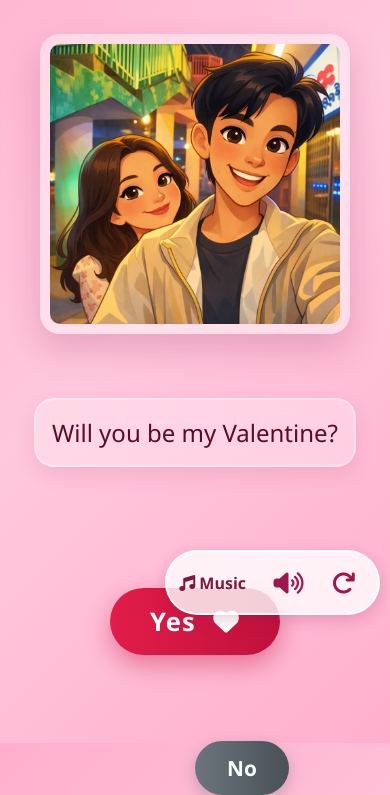
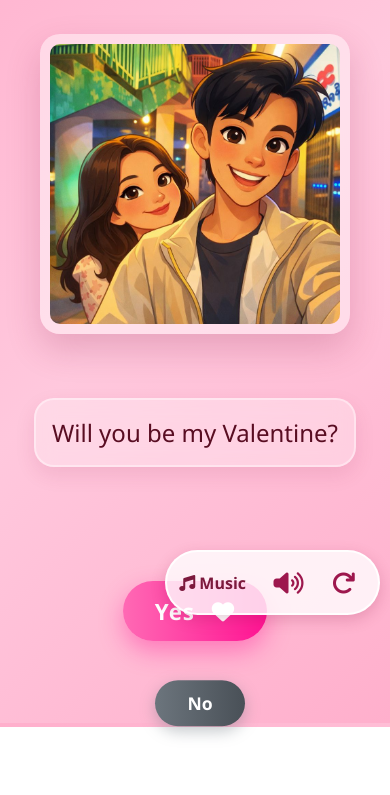
Before and after one commit to Alice-hmoo/Test, a plain HTML site: page index.html in a window 390 px wide. Shown: the part 219-1014 px from the top of the page. After the commit the page ends 946 px from the top, so only its background shows below. Drawn offline with Linux system fonts and the light colour scheme.

Commit message:
Update index.html

```diff
--- a/index.html
+++ b/index.html
@@ -94,36 +94,39 @@
         .buttons-container {
             position: relative;
             margin-top: 2rem;
-            min-height: 200px;
+            min-height: 180px;
             width: 100%;
-            max-width: 600px;
+            max-width: 500px;
             display: flex;
             justify-content: center;
             align-items: center;
         }
 
-        /* Yes Button */
+        /* Yes Button - SMALLER and PINKER */
         .yes-button {
-            background: linear-gradient(to right, #e11d48, #be123c);
+            background: linear-gradient(to right, #ff69b4, #ff1493);
             color: white;
             border: none;
-            padding: 1.3rem 3.5rem;
-            font-size: 1.8rem;
+            padding: 1rem 2.5rem;
+            font-size: 1.6rem;
             border-radius: 50px;
             cursor: pointer;
-            box-shadow: 0 10px 25px rgba(190, 18, 60, 0.4);
+            box-shadow: 0 10px 25px rgba(255, 20, 147, 0.4);
             transition: all 0.3s;
             position: relative;
             overflow: hidden;
             font-weight: 600;
             letter-spacing: 1px;
             z-index: 3;
+            /* Smaller size */
+            width: auto;
+            min-width: 140px;
         }
 
         .yes-button:hover {
             transform: translateY(-5px);
-            box-shadow: 0 15px 30px rgba(190, 18, 60, 0.6);
-            background: linear-gradient(to right, #f43f5e, #e11d48);
+            box-shadow: 0 15px 30px rgba(255, 20, 147, 0.6);
+            background: linear-gradient(to right, #ff85c1, #ff69b4);
         }
 
         .yes-button:active {
@@ -153,8 +156,8 @@
             background: linear-gradient(to right, #6c757d, #495057);
             color: white;
             border: none;
-            padding: 1rem 2.5rem;
-            font-size: 1.5rem;
+            padding: 0.8rem 2rem;
+            font-size: 1.3rem;
             border-radius: 50px;
             cursor: pointer;
             box-shadow: 0 5px 15px rgba(108, 117, 125, 0.4);
@@ -162,7 +165,9 @@
             position: absolute;
             z-index: 2;
             font-weight: 600;
-            /* Initial position will be set by JavaScript */
+            /* Smaller to match Yes button */
+            width: auto;
+            min-width: 100px;
         }
 
         .no-button:hover {
@@ -170,9 +175,9 @@
             box-shadow: 0 8px 20px rgba(108, 117, 125, 0.6);
         }
 
-        /* No button rotating animation */
+        /* No button rotating animation - SMALLER RADIUS */
         .no-button.rotate-around {
-            animation: rotateAround 20s linear infinite;
+            animation: rotateAround 15s linear infinite;
         }
 
         /* No button moving to opposite side animation */
@@ -182,10 +187,10 @@
 
         @keyframes rotateAround {
             0% {
-                transform: rotate(0deg) translateX(150px) rotate(0deg);
+                transform: rotate(0deg) translateX(100px) rotate(0deg);
             }
             100% {
-                transform: rotate(360deg) translateX(150px) rotate(-360deg);
+                transform: rotate(360deg) translateX(100px) rotate(-360deg);
             }
         }
 
@@ -492,13 +497,15 @@
             }
 
             .yes-button {
-                padding: 1rem 2.5rem;
-                font-size: 1.6rem;
+                padding: 0.9rem 2rem;
+                font-size: 1.4rem;
+                min-width: 120px;
             }
 
             .no-button {
-                padding: 0.8rem 2rem;
-                font-size: 1.3rem;
+                padding: 0.7rem 1.7rem;
+                font-size: 1.1rem;
+                min-width: 90px;
             }
 
             .audio-controls {
@@ -508,15 +515,16 @@
             }
 
             .buttons-container {
-                min-height: 180px;
+                min-height: 160px;
+                max-width: 400px;
             }
 
             @keyframes rotateAround {
                 0% {
-                    transform: rotate(0deg) translateX(120px) rotate(0deg);
+                    transform: rotate(0deg) translateX(80px) rotate(0deg);
                 }
                 100% {
-                    transform: rotate(360deg) translateX(120px) rotate(-360deg);
+                    transform: rotate(360deg) translateX(80px) rotate(-360deg);
                 }
             }
         }
@@ -568,8 +576,6 @@
         <h1>Hello babe? Finally, you're here. <3 </h1>
 
         <div class="photo-container">
-            <!-- REPLACE THIS IMAGE URL WITH YOUR OWN PHOTO -->
-            <!-- Change the src attribute to point to your image file -->
             <img src="2.jpg" alt="Our special moment" class="page-photo" id="photo1">
         </div>
 
@@ -591,8 +597,6 @@
         <h1>Babe...This is our 2nd Valentine's Day together.</h1>
 
         <div class="photo-container">
-            <!-- REPLACE THIS IMAGE URL WITH YOUR OWN PHOTO -->
-            <!-- Change the src attribute to point to your image file -->
             <img src="3.jpg" alt="Our beautiful memories" class="page-photo" id="photo2">
         </div>
 
@@ -613,8 +617,6 @@
         <h1>My Love Letter to You</h1>
 
         <div class="photo-container">
-            <!-- REPLACE THIS IMAGE URL WITH YOUR OWN PHOTO -->
-            <!-- Change the src attribute to point to your image file -->
             <img src="1.jpg" alt="Our love story" class="page-photo" id="photo3">
         </div>
 
@@ -679,16 +681,12 @@
 
     <!-- Background music (you can replace the src with your music file) -->
     <audio id="bgMusic" loop>
-        <!-- REPLACE THIS WITH YOUR MUSIC FILE -->
-        <!-- Change the src attribute to point to your music file -->
         <source src="love.mp3" type="audio/mpeg">
         Your browser does not support the audio element.
     </audio>
 
     <!-- Fireworks sound for page 3 (you can replace the src with your fireworks sound) -->
     <audio id="fireworksSound" loop>
-        <!-- REPLACE THIS WITH YOUR FIREWORKS SOUND FILE -->
-        <!-- Change the src attribute to point to your fireworks sound file -->
         <source src="fireworks.mp3" type="audio/mpeg">
         Your browser does not support the audio element.
     </audio>
@@ -753,7 +751,7 @@
             // Position no button at the starting point of the rotation
             noButton.style.left = `${centerX}px`;
             noButton.style.top = `${centerY}px`;
-            noButton.style.transformOrigin = `-150px 0`; // Adjust based on rotation radius
+            noButton.style.transformOrigin = `-100px 0`; // Smaller radius (100px instead of 150px)
 
             // Add click event that makes it jump to opposite side
             noButton.addEventListener('click', function(e) {
@@ -770,7 +768,7 @@
 
                 // Move to opposite side (180 degrees)
                 const oppositeAngle = currentAngle + 180;
-                const radius = 150; // Same as in CSS animation
+                const radius = 100; // SMALLER RADIUS (100px instead of 150px)
 
                 const currentX = Math.cos(currentAngle * Math.PI / 180) * radius;
                 const currentY = Math.sin(currentAngle * Math.PI / 180) * radius;
@@ -799,11 +797,11 @@
 
             // Add hover event that speeds up rotation
             noButton.addEventListener('mouseover', function() {
-                noButton.style.animationDuration = '5s';
+                noButton.style.animationDuration = '4s'; // Faster when hovered
             });
 
             noButton.addEventListener('mouseout', function() {
-                noButton.style.animationDuration = '20s';
+                noButton.style.animationDuration = '15s'; // Slower normal speed
             });
         }
 
```
